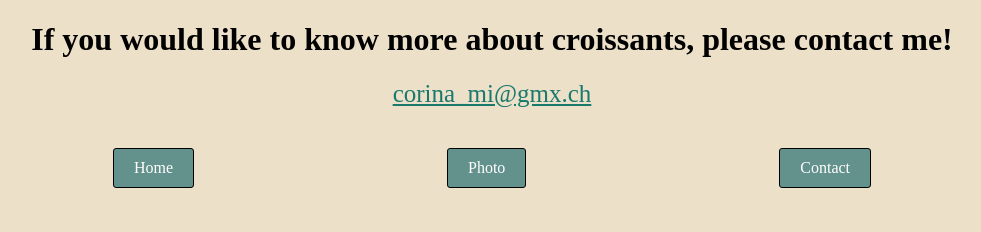
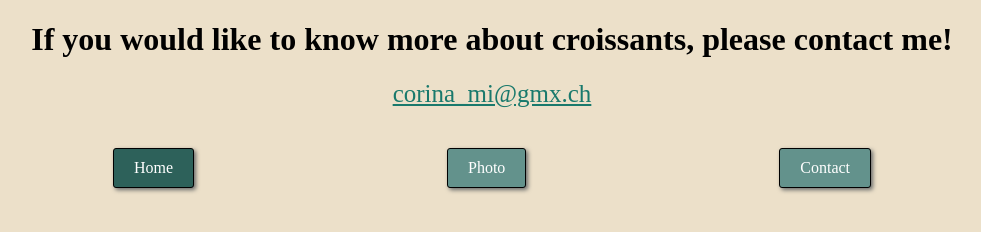
Before and after one commit to corinamittelholzer/Croissant, a plain HTML site: page contact.html in a window 1280 px wide. In both pictures the pointer is over the link "Home". Shown: the whole page, without its empty margins (148-1129 px from the left). Drawn offline with Linux system fonts and the light colour scheme.

Commit message:
style navigation links

```diff
--- a/src/style.css
+++ b/src/style.css
@@ -25,6 +25,11 @@ img {
   margin-top: 40px;
   text-decoration: none;
   border-radius: 3px;
+  box-shadow: 2px 2px 4px rgb(103, 105, 105);
+}
+
+.navigationlinks a:hover {
+  background-color: rgb(45, 97, 90);
 }
 
 .contactlink {
@@ -33,5 +38,5 @@ img {
 }
 
 .contactlink:hover {
-  color: rgb(2, 68, 59);
+  color: rgb(45, 97, 90);
 }
```
